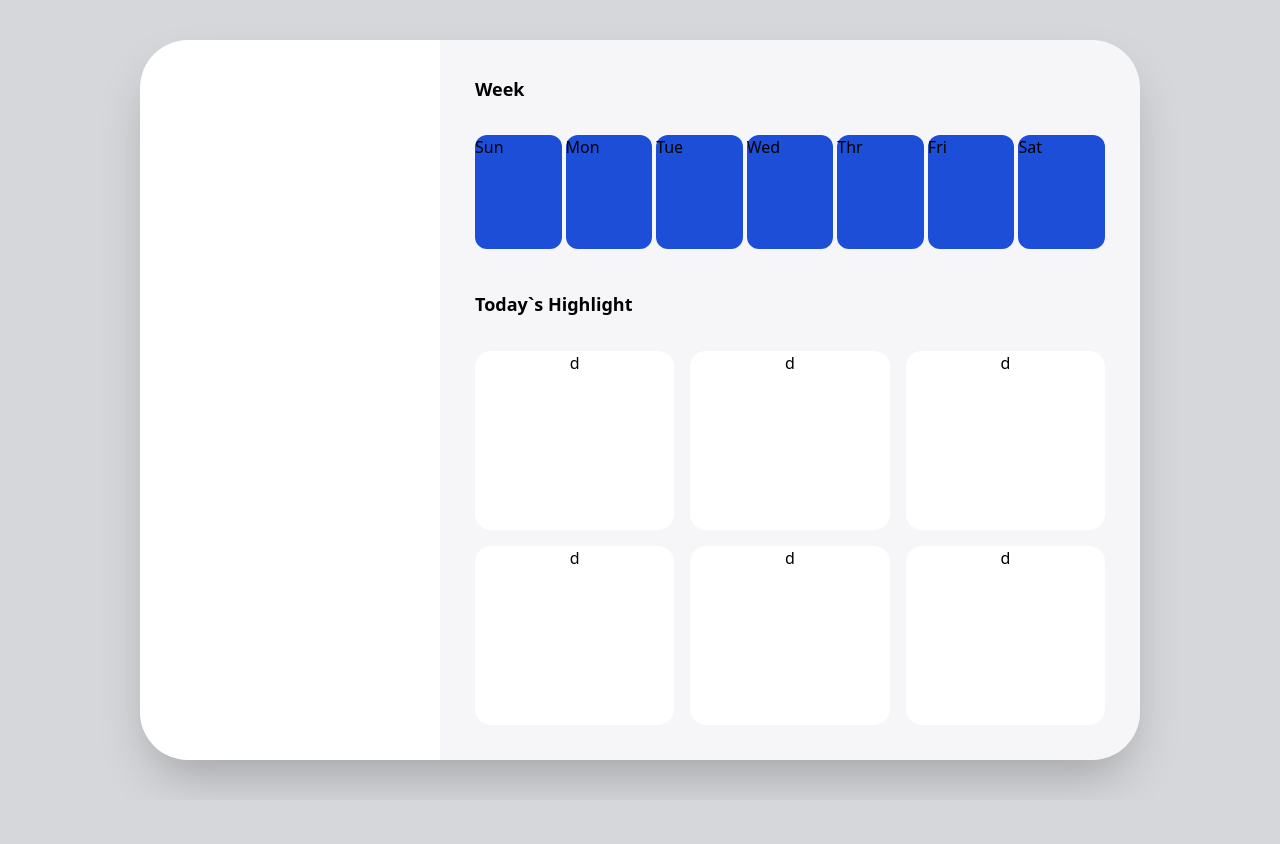
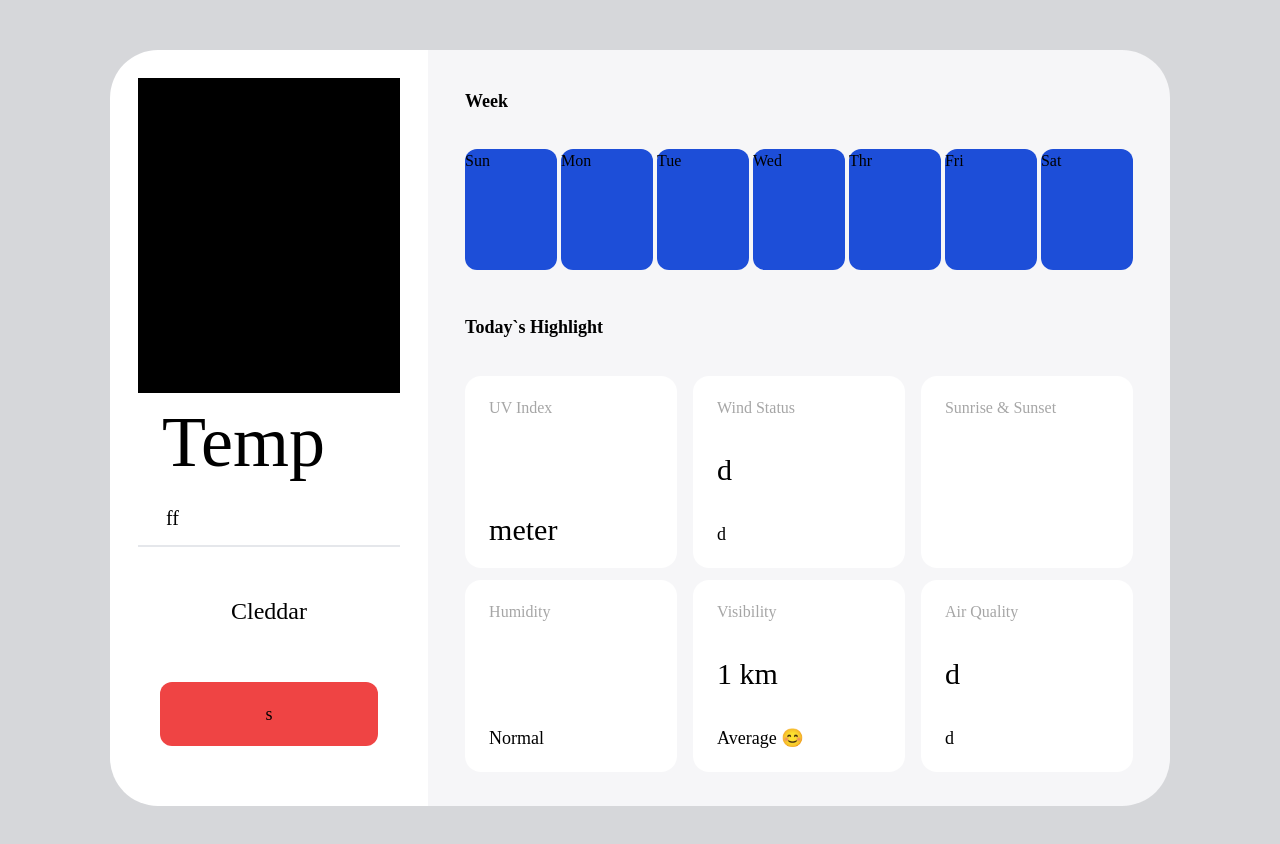
Before and after one commit to jinxsaber/Aurora, a plain HTML site: page index.html in a window 1280 px wide. Before the commit the page ends 800 px from the top, so only its background shows below. Drawn offline with nearby package versions, Linux system fonts and the light colour scheme; no server answers.

Commit message:
updated source code

```diff
--- a/index.html
+++ b/index.html
@@ -5,41 +5,95 @@
     <meta name="viewport" content="width=device-width, initial-scale=1.0">
     <title>Aurora</title>
     <script src="https://cdn.tailwindcss.com"></script>
+    <style>
+        @keyframes rotate{
+            0%{
+                transform:rotate(0deg);
+            }
+            100%{
+                transform: rotate(3600deg);
+            }
+        }
+
+        .rot{
+            animation: rotate 12s linear infinite;
+        }
+    </style>
 </head>
-<body class = "flex items-center justify-center h-screen bg-[#d6d7da]">
-    <div class="main h-[90vh] w-[1000px] border-0 rounded-[48px] grid grid-cols-[30%_70%] shadow-2xl">
-        <div class="sidebar bg-white border-0 rounded-l-[48px]">
-            <div class="search w-5/6 flex bg-black">
+<body class = "flex items-center justify-center bg-[#d6d7da] font-[Montserrat]">
+    <div class="load flex items-center justify-center absolute top-0 left-0 right-0 bottom-0 bg-[#d6d7da] z-50">
+        <div class="rot bg-[url('Sun.png')] bg-cover bg-center h-32 w-32 relative">
+            <img class = "absolute top-0 left-0 right-0 bottom-0 m-auto" src = "Cloudy.png">
+        </div>
+    </div>
+    <div class=" main flex items-center justify-center">
+        <div class = "my-[49.6px] h-[756px] w-[1060px] border-0 rounded-[48px] grid grid-cols-[30%_70%]">
 
+        <div class="sidebar bg-white border-0 rounded-l-[48px] grid grid-cols-1 grid-rows-[45%_55%] p-7">
+            <div class="search bg-black">
+                <div class="search_bar"></div>
+                <div class="status"></div>
             </div>
-            <div class="icon bg-pink-600"></div>
-            <div class="info"></div>
-            <div class="time"></div>
-            <div class="location"></div>
+            <div class="info grid grid-cols-1 grid-rows-[40%_60%]">
+                <div class="temp flex flex-col items-start justify-around pl-6 border-b-2">
+                    <div class = "text-7xl flex">Temp</div>
+                    <div class = "time pl-1 text-xl">ff</div>
+                </div>
+                <div class="flex flex-col justify-between items-center py-8">
+                    <div class = "condition pt-4 text-2xl">Cleddar</div>
+                    <div class = "place font-[Montserrat] text-lg w-5/6 border-0 rounded-xl h-16 bg-red-500 flex items-center justify-center">s</div>
+                </div>
+            </div>
         </div>
         <div class="content bg-[#f6f6f8] rounded-r-[48px] p-[5%] flex flex-col">
             <div class="options h-[8%] font-semibold text-lg">Week</div>
             <div class="week h-1/5 grid grid-cols-7 gap-1 py-2">
-                <div class = "h-full bg-blue-700 border-0 rounded-xl">Sun</div>
-                <div class = "h-full bg-blue-700 border-0 rounded-xl">Mon</div>
-                <div class = "h-full bg-blue-700 border-0 rounded-xl">Tue</div>
-                <div class = "h-full bg-blue-700 border-0 rounded-xl">Wed</div>
-                <div class = "h-full bg-blue-700 border-0 rounded-xl">Thr</div>
-                <div class = "h-full bg-blue-700 border-0 rounded-xl">Fri</div>
-                <div class = "h-full bg-blue-700 border-0 rounded-xl">Sat</div>
+                <div class = "week_one h-full bg-blue-700 border-0 rounded-xl">Sun</div>
+                <div class = "week_two h-full bg-blue-700 border-0 rounded-xl">Mon</div>
+                <div class = "week_three h-full bg-blue-700 border-0 rounded-xl">Tue</div>
+                <div class = "week_four h-full bg-blue-700 border-0 rounded-xl">Wed</div>
+                <div class = "week_five h-full bg-blue-700 border-0 rounded-xl">Thr</div>
+                <div class = "week_six h-full bg-blue-700 border-0 rounded-xl">Fri</div>
+                <div class = "week_seven h-full bg-blue-700 border-0 rounded-xl">Sat</div>
             </div>
-            <div class="today h-[72%]">
+            <div class="today h-[72%] select-none">
                 <div class="highlight flex items-center text-lg font-semibold h-1/5">Today`s Highlight</div>
-                <div class="data grid grid-cols-3 gap-4 h-4/5">
-                    <div class = "bg-white border-0 rounded-2xl flex justify-center">d</div>
-                    <div class = "bg-white border-0 rounded-2xl flex justify-center">d</div>
-                    <div class = "bg-white border-0 rounded-2xl flex justify-center">d</div>
-                    <div class = "bg-white border-0 rounded-2xl flex justify-center">d</div>
-                    <div class = "bg-white border-0 rounded-2xl flex justify-center">d</div>
-                    <div class = "bg-white border-0 rounded-2xl flex justify-center">d</div>
+                <div class="data grid grid-cols-3 gap-4 h-4/5 grid-rows-2">
+                    <div class = "uv bg-white border-0 rounded-2xl flex flex-col justify-between items-left h-48 px-6 py-5">
+                        <div class = "text-base text-[#a6a6a6]">UV Index</div>
+                        <div class = "text-3xl">meter</div>
+                    </div>
+                    <div class = "wind bg-white border-0 rounded-2xl flex flex-col justify-between items-left h-48 px-6 py-5">
+                        <div class = "text-base text-[#a6a6a6]">Wind Status</div>
+                        <div class = "text-3xl font-medium flex">d</div>
+                        <div class = "text-lg">d</div>
+                    </div>
+                    <div class = "sun bg-white border-0 rounded-2xl flex flex-col justify-between items-left h-48 px-6 py-5">
+                        <div class = "text-base text-[#a6a6a6]">Sunrise & Sunset</div>
+                        <div class = "text-base font-medium flex items-center"></div>
+                        <div class = "text-base font-medium flex items-center pb-2"></div>
+                    </div>
+                    <div class = "humid bg-white border-0 rounded-2xl flex flex-col justify-between items-left h-48 px-6 py-5">
+                        <div class = "text-base text-[#a6a6a6]">Humidity</div>
+                        <div class = "text-3xl font-medium flex"></div>
+                        <div class = "text-lg">Normal</div>
+                    </div>
+                    <div class = "vis bg-white border-0 rounded-2xl flex flex-col justify-between items-left h-48 px-6 py-5">
+                        <div class = "text-base text-[#a6a6a6]">Visibility</div>
+                        <div class = "text-3xl font-medium flex">1 km</div>
+                        <div class = "text-lg">Average 😊</div>
+                    </div>
+                    <div class = "aqi bg-white border-0 rounded-2xl flex flex-col justify-between items-left h-48 px-6 py-5">
+                        <div class = "text-base text-[#a6a6a6]">Air Quality</div>
+                        <div class = "text-3xl font-medium">d</div>
+                        <div class = "text-lg">d</div>
+                    </div>
                 </div>
             </div>
         </div>
+
+        </div>
     </div>
+    <script src="script.js"></script>
 </body>
 </html>
--- a/js/main.js
+++ b/js/main.js
@@ -14,7 +14,7 @@ const dat = async (lon,lat) => {
     return temp;
 }
 
-const sun = async(lon,lat) =>{
+const sun = async (lon,lat) =>{
     const res = await fetch(`https://api.sunrisesunset.io/json?lat=${lat}&lng=${lon}`);
     const data = await res.json();
     return data;
@@ -181,6 +181,7 @@ const Time = (() => {
 
 
     Out_time = `Today ${date}/${month}/${y} ${time}:${minute} ${Meridian}`;
+    return Out_time;
 })
 Time();
 console.log(Out_time);//Log current time
--- /dev/null
+++ b/script.js
@@ -0,0 +1,71 @@
+const load = document.querySelector('.load');
+const main = document.querySelector('.main');
+const wind = document.querySelector('.wind');
+const wind_data = wind.querySelectorAll('div');
+const vis = document.querySelector('.vis');
+const vis_data = vis.querySelectorAll('div');
+const humid = document.querySelector('.humid');
+const humid_data = humid.querySelectorAll('div');
+const sun = document.querySelector('.sun');
+const sun_data = sun.querySelectorAll('div');
+const temperature = document.querySelector('.temp');
+const temp_data = temperature.querySelectorAll('div');
+const place = document.querySelector('.place');
+const condition = document.querySelector('.condition');
+
+const API = '6e8687216b3942508c0182511241111';
+
+const data = async (lat,lon)=>{
+
+    try{
+    load.style.display = 'flex';
+    main.style.display = 'none';
+
+    const res = await fetch(`https://api.weatherapi.com/v1/forecast.json?key=${API}&q=${lat},${lon}&days=7`);
+    const temp = await res.json();
+
+    const Sun = await fetch(`https://api.sunrisesunset.io/json?lat=${lat}&lng=${lon}`);
+    const SunData = await Sun.json();
+
+    load.style.display = 'none';
+    main.style.display = 'block';
+
+    return {temp, SunData};
+    // console.log(temp);
+}   catch (error) {
+    console.error('Error fetching forecast data:', error);
+    load.style.display = 'none';
+    main.style.display = 'block';
+}
+
+}
+
+const Time = ()=>{
+    const currentDate = new Date();
+    const hours = currentDate.getHours();
+    const minutes = currentDate.getMinutes();
+    const day = currentDate.getDay();
+    const days = ['Sunday','Monday','Tuesday','Wednesday','Thursday','Friday','Saturday'];
+    const time = `<b>${days[day]}</b>, ${hours}:${minutes}`;
+    return time;
+}
+
+const fetchAll = async(lat,lon) =>{
+    const t = Time();
+    const {temp,SunData} = await data(lat,lon);
+    console.log(temp);
+    console.log(SunData);
+    wind_data[1].innerHTML = `${temp.current.wind_kph} <div class = "text-base flex items-end">&nbsp;&nbsp;km/h</div>`;
+    wind_data[2].innerHTML = `${temp.current.wind_dir}`;
+    vis_data[1].innerHTML = `${temp.current.vis_km} <div class = "text-base flex items-end">&nbsp;&nbsp;km</div>`;
+    humid_data[1].innerHTML = `${temp.current.humidity} <div class = "text-base flex items-center">&nbsp;&nbsp;%</div>`;
+    sun_data[1].innerHTML = `<img class = "h-8"src="Sun Up.png" alt="" srcset=""> &nbsp;&nbsp;${SunData.results.sunrise}`
+    sun_data[2].innerHTML = `<img class = "h-8"src="Sun Down.png" alt="" srcset=""> &nbsp;&nbsp;${SunData.results.sunset}`;
+    temp_data[0].innerHTML = `${Math.floor(temp.current.temp_c)} <div class = "text-4xl pt-1"> °C</div>`;
+    temp_data[1].innerHTML = `${t}`;
+    place.innerHTML = `${temp.location.name}`;
+    condition.innerHTML = `${temp.current.condition.text}`;
+
+}
+
+fetchAll(26.81,82.76);
--- /dev/null
+++ b/tailwind.config.js
@@ -0,0 +1,11 @@
+
+module.exports = {
+    theme: {
+      extend: {
+        fontFamily: {
+          century: ['"Century Gothic"', '"Apple Gothic"', 'sans-serif'],
+        },
+      },
+    },
+    plugins: [],
+  }
```
Also changed, not shown: Cloudy.png (added), Sun Down.png (added), Sun Up.png (added), Sun.png (added), img/Sun.png (deleted), src/O9S1SH0.jpg (added), src/OFJWCG0.jpg (added), 1 other file.
